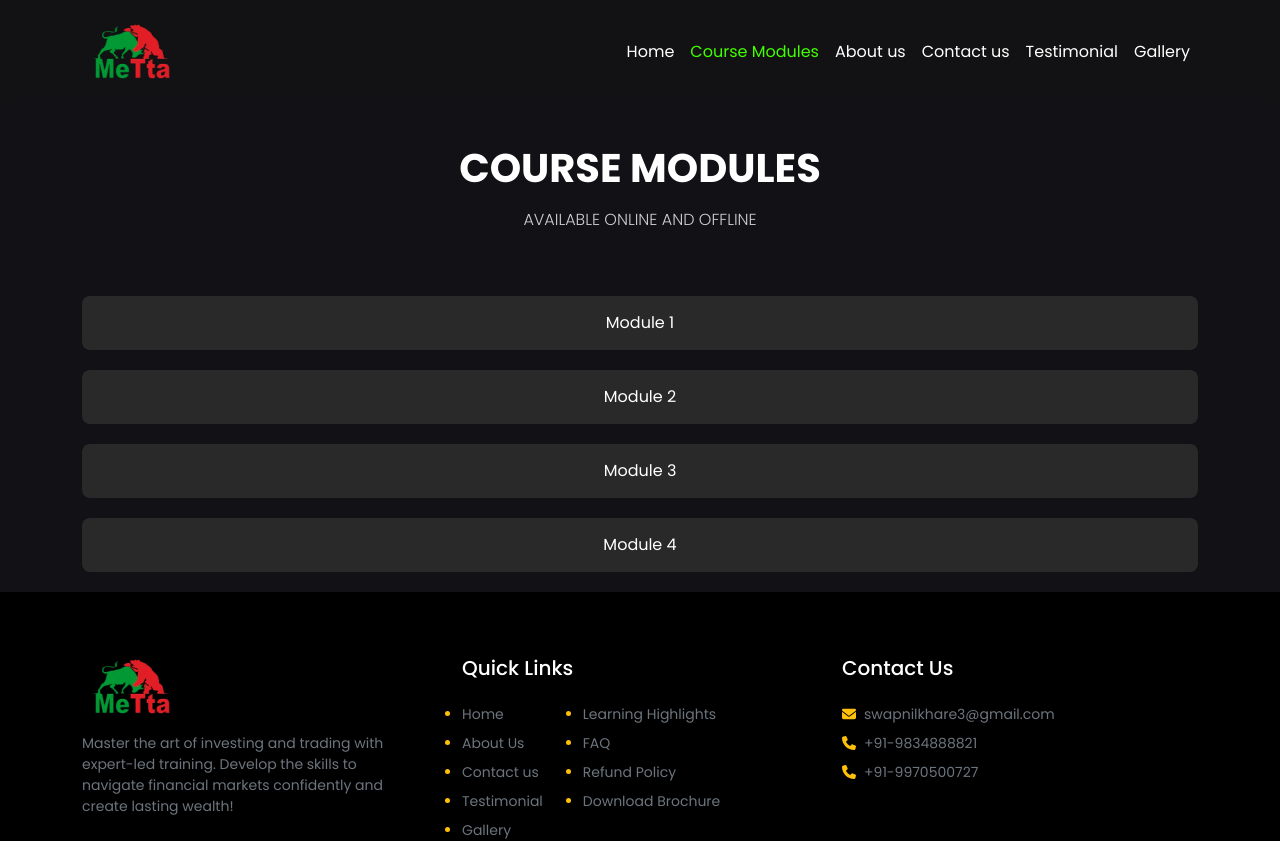
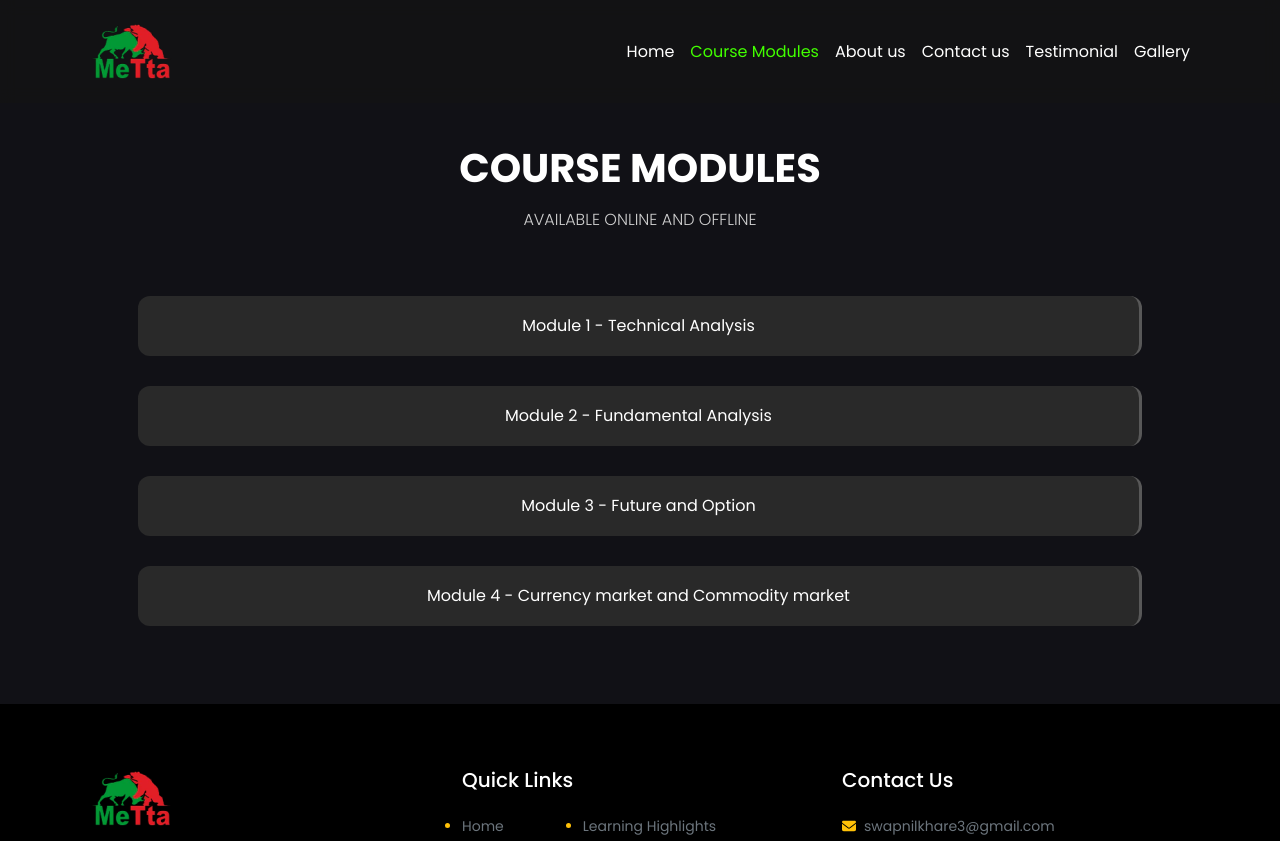
Before and after one commit to Ayush-mahajan-125/Metta-app, a React (Create React App) app: page /course-modules in a window 1280 px wide. Shown: the top 841 px of the page. Built offline with nearby package versions, Linux system fonts and the light colour scheme.

Commit message:
worked on modules add page and small chanages

```diff
--- a/src/Components/Home/Home.js
+++ b/src/Components/Home/Home.js
@@ -99,7 +99,7 @@ const Home = () => {
       {/* /call to action */}
 
       {/* whatsapp */}
-      <a className="msm-whatsapp-btn" href="https://chat.whatsapp.com/FrE5T06HAZjEEqGFLMbQRA" target="_blank"> <FontAwesomeIcon icon={faWhatsapp} className="msm-whatsapp-icon" />Connect Now!</a>
+      <a className="msm-whatsapp-btn" href="https://wa.me/919834888821" target="_blank"> <FontAwesomeIcon icon={faWhatsapp} className="msm-whatsapp-icon" />Connect Now!</a>
       {/* /whatsapp */}
     </div>
   );
--- a/src/Components/Modules/Modules.js
+++ b/src/Components/Modules/Modules.js
@@ -1,16 +1,15 @@
 import React, { useState } from 'react';
 import './Modules.scss';
-import { Collapse } from 'react-bootstrap';
+import { faTelegram } from "@fortawesome/free-brands-svg-icons";
+const Configurations = () => {
+    // const [open, setOpen] = useState(null);
 
-const Configurations = () => {
-    const [open, setOpen] = useState(null);
-
-    const handleToggle = (id) => {
-        setOpen(open === id ? null : id);
-    };
+    // const handleToggle = (id) => {
+    //     setOpen(open === id ? null : id);
+    // };
 
     return (
-        <div className="msm-mt-5 container">
+        <div className="msm-mt-5 container pb-5 msm-module-page-block">
 
             {/* heading */}
             <div className="text-center py-5">
@@ -23,84 +22,117 @@ const Configurations = () => {
             </div>
             {/* /heading */}
 
-            <div className="config-item ">
-                <button
-                    className="btn-toggle-collapse"
-                    onClick={() => handleToggle(1)}
-                    aria-controls="config-collapse-text-1"
-                    aria-expanded={open === 1}
-                >
-                    Module 1
-                </button>
-                <Collapse in={open === 1}>
-                    <div id="config-collapse-text-1" className="collapse-content mb-4">
-                        <div className="custom-card">
-                            <div className="custom-card-body">
-                            Fundamental Analysis
-                            </div>
+            <button type="button" class="btn-toggle-collapse" data-bs-toggle="modal" data-bs-target="#exampleModal">
+                Module 1 - Technical Analysis
+            </button>
+
+
+
+            <button type="button" class="btn-toggle-collapse" data-bs-toggle="modal" data-bs-target="#exampleModal3">
+                Module 2 - Fundamental Analysis
+            </button>
+
+            <button type="button" class="btn-toggle-collapse" data-bs-toggle="modal" data-bs-target="#exampleModal2">
+                Module 3 -   Future and Option
+            </button>
+
+            <button type="button" class="btn-toggle-collapse" data-bs-toggle="modal" data-bs-target="#exampleModal4">
+                Module 4 - Currency market and Commodity market
+            </button>
+
+            <div class="modal fade" id="exampleModal" tabindex="-1" aria-labelledby="exampleModalLabel" aria-hidden="true">
+                <div class="modal-dialog modal-dialog-centered modal-lg">
+                    <div class="modal-content">
+                        <div class="modal-header">
+                            <h1 class="modal-title fs-5" id="exampleModalLabel"> Basic To Advanced Technical Analysis</h1>
+                            <button type="button" class="ms-auto btn" data-bs-dismiss="modal" aria-label="Close"><span>❌</span></button>
+                        </div>
+                        <div class="modal-body text-light">
+
+                            <h4 className='mb-4 mt-3 text-green'>Core Concepts</h4>
+                            <p>1. Introduction to Dow theory</p>
+                            <p>2. Introduction to Elliott wave theory</p>
+                            <p>3. Candlestick Formation</p>
+                            <p>4. Candlestick Pattern</p>
+                            <p>5. Basic Price Action </p>
+                            <p>6. Advanced Price Action</p>
+                            <p>7. How to Draw Trend line</p>
+                            <p>8. How to use Volume  </p>
+                            <p>9. Types of Indicator</p>
+                            <p>10. Strategy</p>
+
+                            <h4 className='my-4 text-green'>Advanced Techniques</h4>
+                            <p>1. Moving Averages</p>
+                            <p>2. Relative Strength Index (RSI)</p>
+                            <p>3. MACD (Moving Average Convergence Divergence) </p>
+                            <p>4. Bollinger Bands </p>
+                            <p>5. Fibonacci Retracement</p>
+
+                            <h5 className='my-4 text-green'>Practical Applications</h5>
+                            <p>1. Developing Trading Strategies </p>
+                            <p>2. Identifying Entry and Exit Points</p>
+                            <p>3. Managing Risk and Profits</p>
                         </div>
                     </div>
-                </Collapse>
+                </div>
             </div>
 
-            <div className="config-item">
-                <button
-                    className="btn-toggle-collapse"
-                    onClick={() => handleToggle(2)}
-                    aria-controls="config-collapse-text-2"
-                    aria-expanded={open === 2}
-                >
-                    Module 2
-                </button>
-                <Collapse in={open === 2}>
-                    <div id="config-collapse-text-2" className="collapse-content mb-4">
-                        <div className="custom-card">
-                            <div className="custom-card-body">
-                            Technical Analysis
-                            </div>
+            <div class="modal fade" id="exampleModal3" tabindex="-1" aria-labelledby="exampleModalLabel" aria-hidden="true">
+                <div class="modal-dialog modal-dialog-centered modal-lg">
+                    <div class="modal-content">
+                        <div class="modal-header">
+                            <h1 class="modal-title fs-5" id="exampleModalLabel">Fundamental Analysis & Long Term Investment</h1>
+                            <button type="button" class="ms-auto btn" data-bs-dismiss="modal" aria-label="Close"><span>❌</span></button>
+                        </div>
+                        <div class="modal-body text-light">
+                            <p>1. Company Analysis</p>
+                            <p>2. Industry Analysis</p>
+                            <p>3. Economic Analysis</p>
+                            <p>4. Valuation Techniques </p>
                         </div>
                     </div>
-                </Collapse>
+                </div>
             </div>
 
-            <div className="config-item">
-                <button
-                    className="btn-toggle-collapse"
-                    onClick={() => handleToggle(3)}
-                    aria-controls="config-collapse-text-3"
-                    aria-expanded={open === 3}
-                >
-                     Module 3
-                </button>
-                <Collapse in={open === 3}>
-                    <div id="config-collapse-text-3" className="collapse-content mb-4">
-                        <div className="custom-card">
-                            <div className="custom-card-body">
-                            Future and Option
-                            </div>
+            <div class="modal fade" id="exampleModal2" tabindex="-1" aria-labelledby="exampleModalLabel" aria-hidden="true">
+                <div class="modal-dialog modal-dialog-centered modal-lg">
+                    <div class="modal-content">
+                        <div class="modal-header">
+                            <h1 class="modal-title fs-5" id="exampleModalLabel">Derivative And Future & Option’s</h1>
+                            <button type="button" class="ms-auto btn" data-bs-dismiss="modal" aria-label="Close"><span>❌</span></button>
+                        </div>
+                        <div class="modal-body text-light">
+                            <p>1. When to Buy Call Option</p>
+                            <p>2. When to Buy Put Option </p>
+                            <p>3. Option Greeks (Delta, Gamma, Vega, Theta, Rho)</p>
+                            <p>4. How to Select Strike Price</p>
+                            <p>5. Types of Strike Prices</p>
+                            <p>6. What is an Option Chain</p>
+                            <p>7. What is India VIX </p>
+                            <p>8. What is a Future Contract</p>
+                            <p>9. Strategy</p>
+                            <p>10. How to Use Hedging Strategy</p>
+                            <p>11. Build Strategy</p>
                         </div>
                     </div>
-                </Collapse>
+                </div>
             </div>
 
-            <div className="config-item">
-                <button
-                    className="btn-toggle-collapse"
-                    onClick={() => handleToggle(4)}
-                    aria-controls="config-collapse-text-4"
-                    aria-expanded={open === 4}
-                >
-                    Module 4
-                </button>
-                <Collapse in={open === 4}>
-                    <div id="config-collapse-text-4" className="collapse-content mb-4">
-                        <div className="custom-card">
-                            <div className="custom-card-body">
-                            Currency market and Commodity market
-                            </div>
+            <div class="modal fade" id="exampleModal4" tabindex="-1" aria-labelledby="exampleModalLabel" aria-hidden="true">
+                <div class="modal-dialog modal-dialog-centered modal-lg">
+                    <div class="modal-content">
+                        <div class="modal-header">
+                            <h1 class="modal-title fs-5" id="exampleModalLabel">Module 4</h1>
+                            <button type="button" class="ms-auto btn" data-bs-dismiss="modal" aria-label="Close"><span>❌</span></button>
+                        </div>
+                        <div class="modal-body text-light">
+                            <p>1. Currency Market</p>
+                            <p>2. Commodity Market</p>
+                            <p>3. Crypto Currency</p>
+                            <p>4. Forex Market</p>
                         </div>
                     </div>
-                </Collapse>
+                </div>
             </div>
         </div>
     );
--- a/src/Components/Modules/Modules.scss
+++ b/src/Components/Modules/Modules.scss
@@ -1,29 +1,37 @@
+.msm-module-page-block {
     .btn-toggle-collapse {
         background-color: #292929;
         color: white;
         border: none;
-    padding: 15px 20px;
+        padding: 18px 20px;
         cursor: pointer;
         text-align: cebter;
-    width: 100%;
-    margin-bottom: 20px;
-    border-radius: 8px;
+        width: 90%;
+        border-radius: 12px;
+        border-right: 3px solid rgb(88, 88, 88);
+        margin: auto auto 30px auto;
+        display: flex;
+        justify-content: center;
+    }
+
+    .modal-content {
+        background-color: #292929;
+    }
+
+    .modal-header {
+        color: white;
+        border-bottom: 1px solid #424242;
+    }
+
+    .modal-footer {
+        border-top: 1px solid #424242;
+    }
+
+    .msm-modal-para p {
+        margin: 0;
+        font-weight: 400;
+        line-height: 20px;
+        font-size: 15px;
+    }
 
 }
-
-.collapse-content {
-    margin-top: 10px;
-}
-
-.custom-card {
-    // background-color: #f8f9fa;
-    // border: 1px solid #dee2e6;
-    // border-radius: 5px;
-    padding: 0px 15px;
-}
-
-.custom-card-body {
-    font-size: 16px;
-    color: #ffffff;
-    text-align: center;
-}
```
Lines whose indentation alone changed are shown as unchanged.
